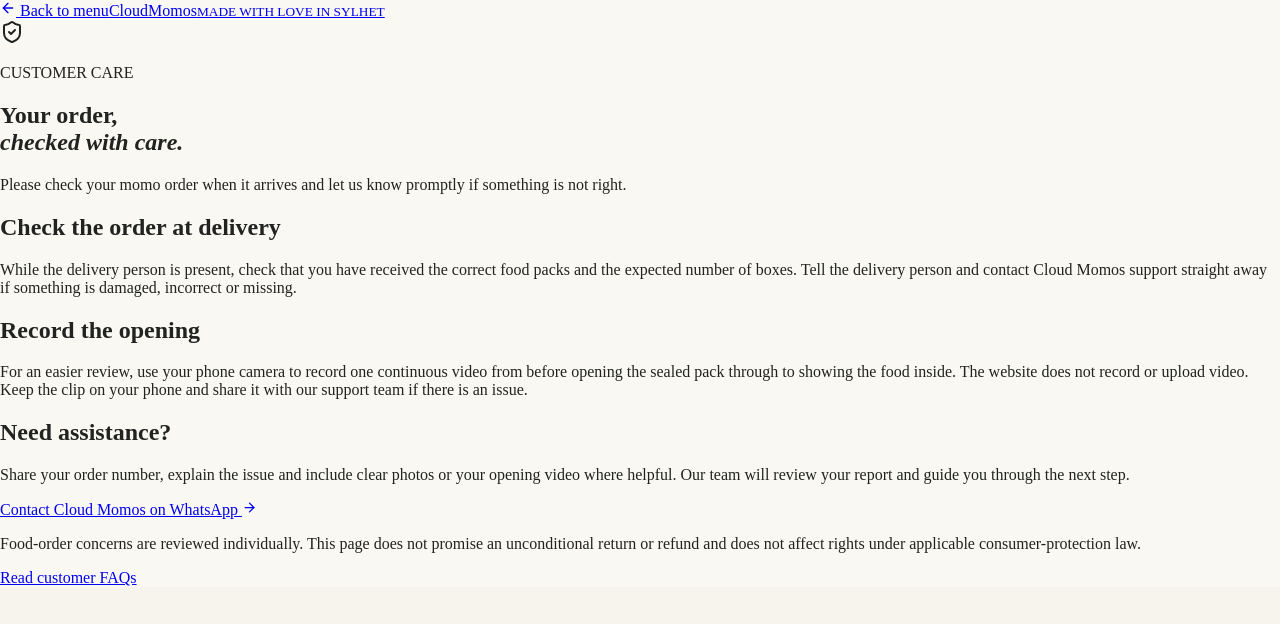
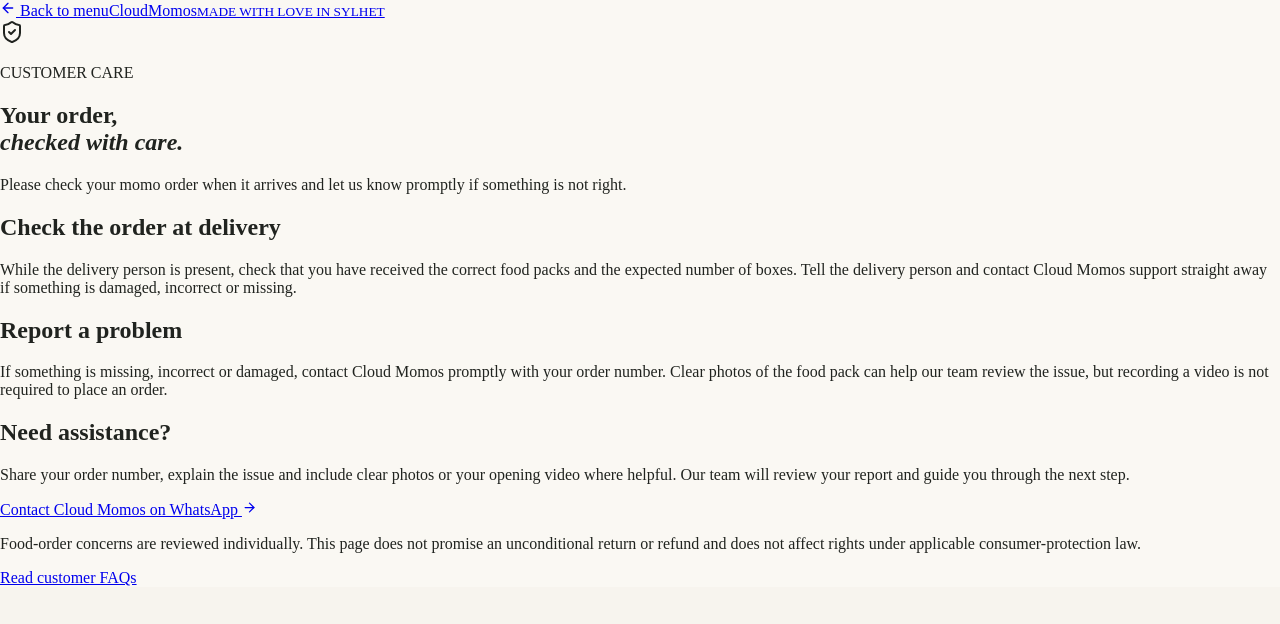
Before and after one commit to mahfzamart-beep/His-Her-Mart-2, a Next.js app: page /returns in a window 1280 px wide. Shown: the top 624 px of the page. Built offline with nearby package versions, Linux system fonts and the light colour scheme.

Commit message:
Replace unboxing video policy with simple food order care

```diff
--- a/app/returns/page.tsx
+++ b/app/returns/page.tsx
@@ -25,8 +25,8 @@ export default function ReturnsPage() {
           <p>While the delivery person is present, check that you have received the correct food packs and the expected number of boxes. Tell the delivery person and contact Cloud Momos support straight away if something is damaged, incorrect or missing.</p>
         </section>
         <section className="policy-section">
-          <h2>Record the opening</h2>
-          <p>For an easier review, use your phone camera to record one continuous video from before opening the sealed pack through to showing the food inside. The website does not record or upload video. Keep the clip on your phone and share it with our support team if there is an issue.</p>
+          <h2>Report a problem</h2>
+          <p>If something is missing, incorrect or damaged, contact Cloud Momos promptly with your order number. Clear photos of the food pack can help our team review the issue, but recording a video is not required to place an order.</p>
         </section>
         <section className="policy-section">
           <h2>Need assistance?</h2>
```
